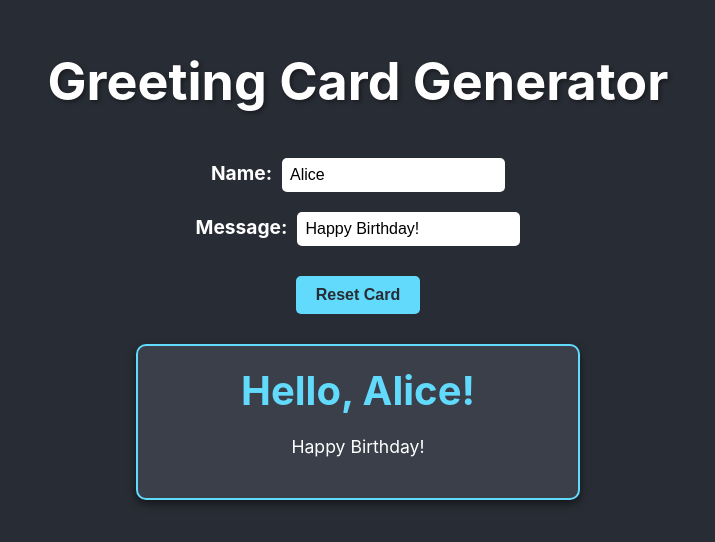
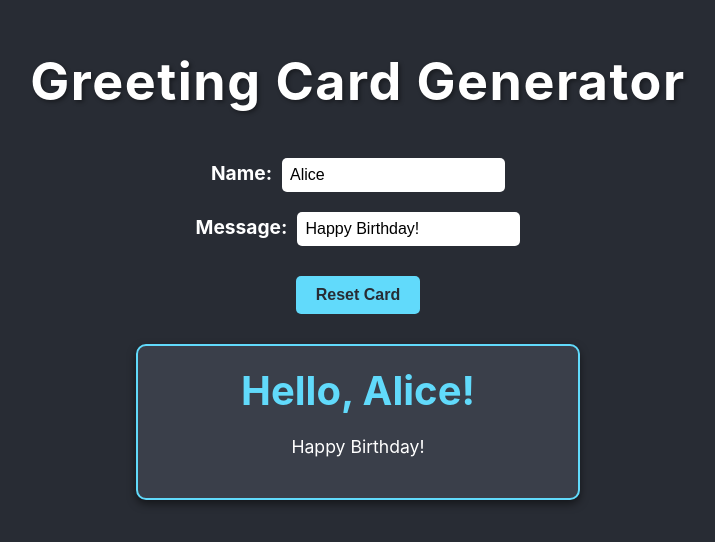
Before and after one commit to abhishekyadav-o9/hackathon-dummy-react-project, a React (Create React App) app: page / in a window 1280 px wide. Shown: the part 142-684 px from the top of the page, without its empty margins (282-997 px from the left). Built offline with nearby package versions, Linux system fonts and the light colour scheme.

Commit message:
nineteenth commit in dummy project

```diff
--- a/src/App.css
+++ b/src/App.css
@@ -17,6 +17,7 @@
 
 .App-header h1 {
     text-shadow: 2px 2px 4px rgba(0, 0, 0, 0.4);
+    letter-spacing: 1.5px;
 }
 
 .input-group {
```
